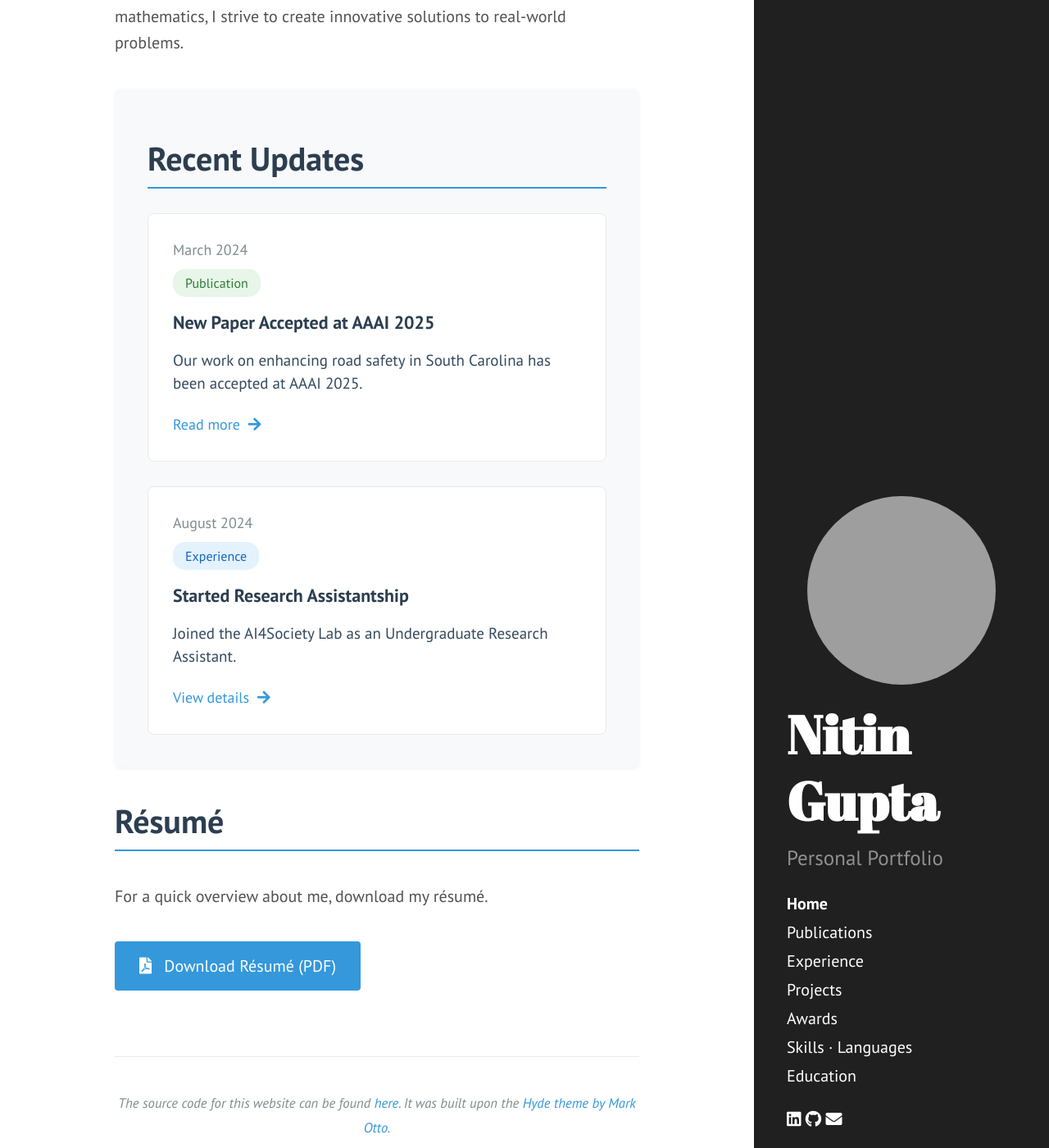
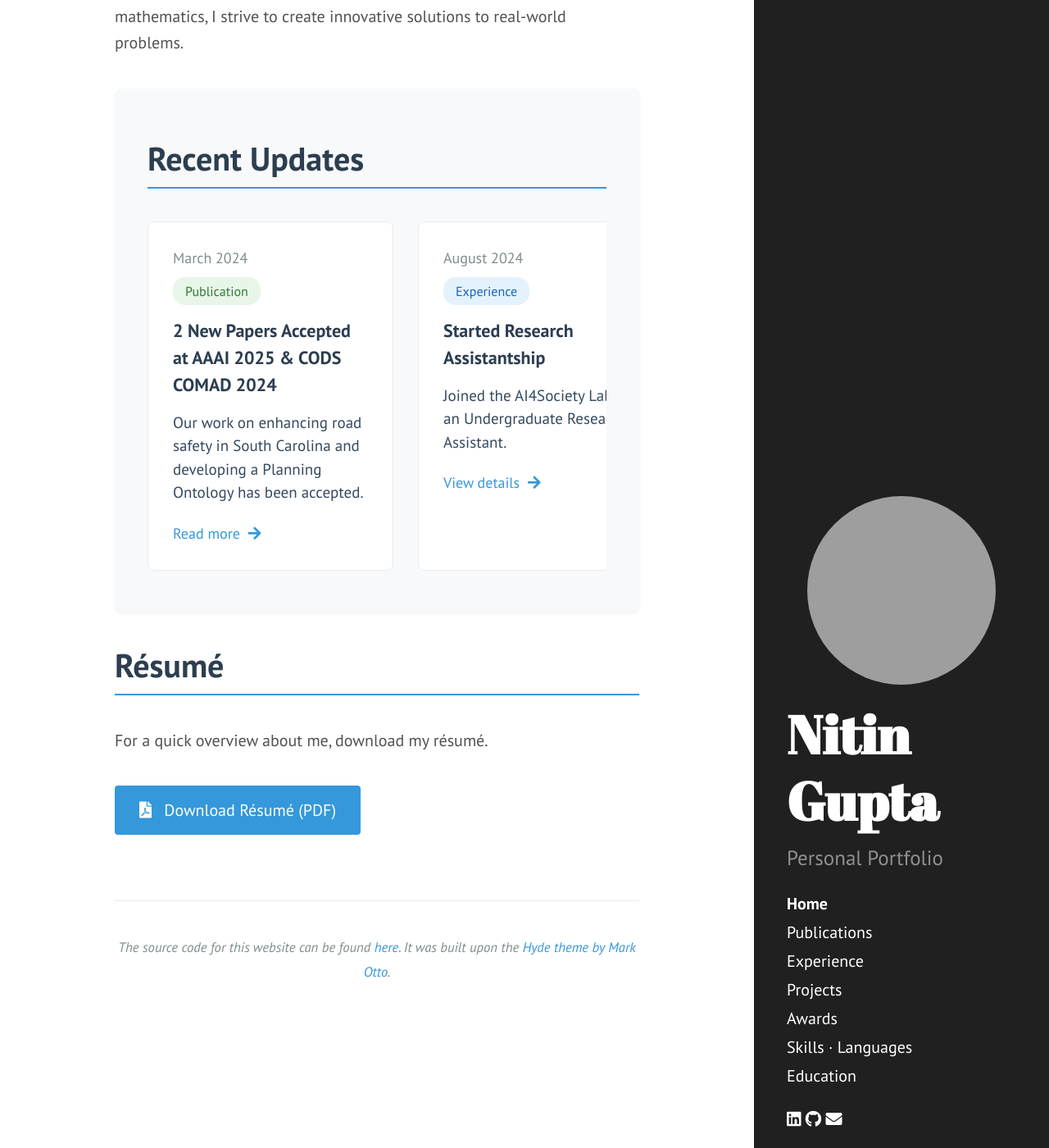
Before and after one commit to g-nitin/portfolio, a Jekyll site: the page built from index.md, in a window 1280 px wide and 1400 px high, scrolled down 704 px. Shown: the whole window at 82% size. Built offline with Jekyll 4.4.1, drawn with Linux system fonts in a browser that asks for light colours; Markdown is read by kramdown in place of the engine named in the settings; the list of posts is cut into pages by our own code.

Commit message:
Adding news updates

```diff
--- a/assets/css/custom.css
+++ b/assets/css/custom.css
@@ -1,9 +1,10 @@
 .news-section {
-    margin: 2rem 0;
+    margin: 2rem auto;
     padding: 2rem;
     background: #f8f9fa;
     border-radius: 8px;
     box-shadow: 0 2px 4px rgba(0,0,0,0.05);
+    max-width: 800px;  /* Match main content width */
 }
 
 .news-title {
@@ -14,11 +15,24 @@
     border-bottom: 2px solid #3498db;
 }
 
+.news-scroll-container {
+    position: relative;
+    padding: 0 3rem;  /* Space for arrows */
+}
+
 .news-grid {
-    display: grid;
-    grid-template-columns: repeat(auto-fit, minmax(300px, 1fr));
+    display: flex;
+    overflow-x: auto;
+    scroll-behavior: smooth;
+    scrollbar-width: none; /* Firefox */
+    -ms-overflow-style: none;  /* IE and Edge */
     gap: 1.5rem;
-    margin-top: 1.5rem;
+    padding: 0.5rem 0;
+}
+
+/* Hide scrollbar for Chrome, Safari and Opera */
+.news-grid::-webkit-scrollbar {
+    display: none;
 }
 
 .news-item {
@@ -27,6 +41,7 @@
     border-radius: 8px;
     padding: 1.5rem;
     transition: transform 0.2s ease, box-shadow 0.2s ease;
+    flex: 0 0 300px; /* Fixed width for each card */
 }
 
 .news-item:hover {
@@ -86,13 +101,69 @@
     margin-left: 0.25rem;
 }
 
+/* Scroll Arrows */
+.scroll-arrow {
+    position: absolute;
+    top: 50%;
+    transform: translateY(-50%);
+    width: 2.5rem;
+    height: 2.5rem;
+    display: flex;
+    align-items: center;
+    justify-content: center;
+    background: white;
+    border: 1px solid #eaeaea;
+    border-radius: 50%;
+    color: #2c3e50;
+    cursor: pointer;
+    font-size: 1.2rem;
+    box-shadow: 0 2px 4px rgba(0,0,0,0.1);
+    text-decoration: none;
+}
+
+.scroll-arrow:hover {
+    background: #f8f9fa;
+    text-decoration: none;
+}
+
+.scroll-left {
+    left: 0;
+}
+
+.scroll-right {
+    right: 0;
+}
+
+/* CSS-only scroll functionality using anchor links */
+.news-anchor {
+    position: absolute;
+    width: 1px;
+    height: 1px;
+    visibility: hidden;
+}
+
 @media (max-width: 768px) {
-    .news-grid {
-        grid-template-columns: 1fr;
+    .news-section {
+        margin: 1.5rem;
+        padding: 1.5rem;
     }
 
+    .news-scroll-container {
+        padding: 0 2rem;
+    }
+
+    .scroll-arrow {
+        width: 2rem;
+        height: 2rem;
+        font-size: 1rem;
+    }
+}
+
+/* Desktop styles */
+@media (min-width: 48em) {
     .news-section {
-        padding: 1.5rem;
+        margin-left: auto;
+        margin-right: auto;
     }
 }
 
--- a/index.md
+++ b/index.md
@@ -29,8 +29,8 @@
         <div class="news-item">
             <div class="news-date">March 2024</div>
             <span class="news-category category-publication">Publication</span>
-            <div class="news-headline">New Paper Accepted at AAAI 2025</div>
-            <p class="news-description">Our work on enhancing road safety in South Carolina has been accepted at AAAI 2025.</p>
+            <div class="news-headline"><b>2</b> New Papers Accepted at AAAI 2025 & CODS COMAD 2024</div>
+            <p class="news-description">Our work on enhancing road safety in South Carolina and developing a Planning Ontology has been accepted.</p>
             <a href="/publications" class="news-link">Read more <i class="fas fa-arrow-right"></i></a>
         </div>
 
```
